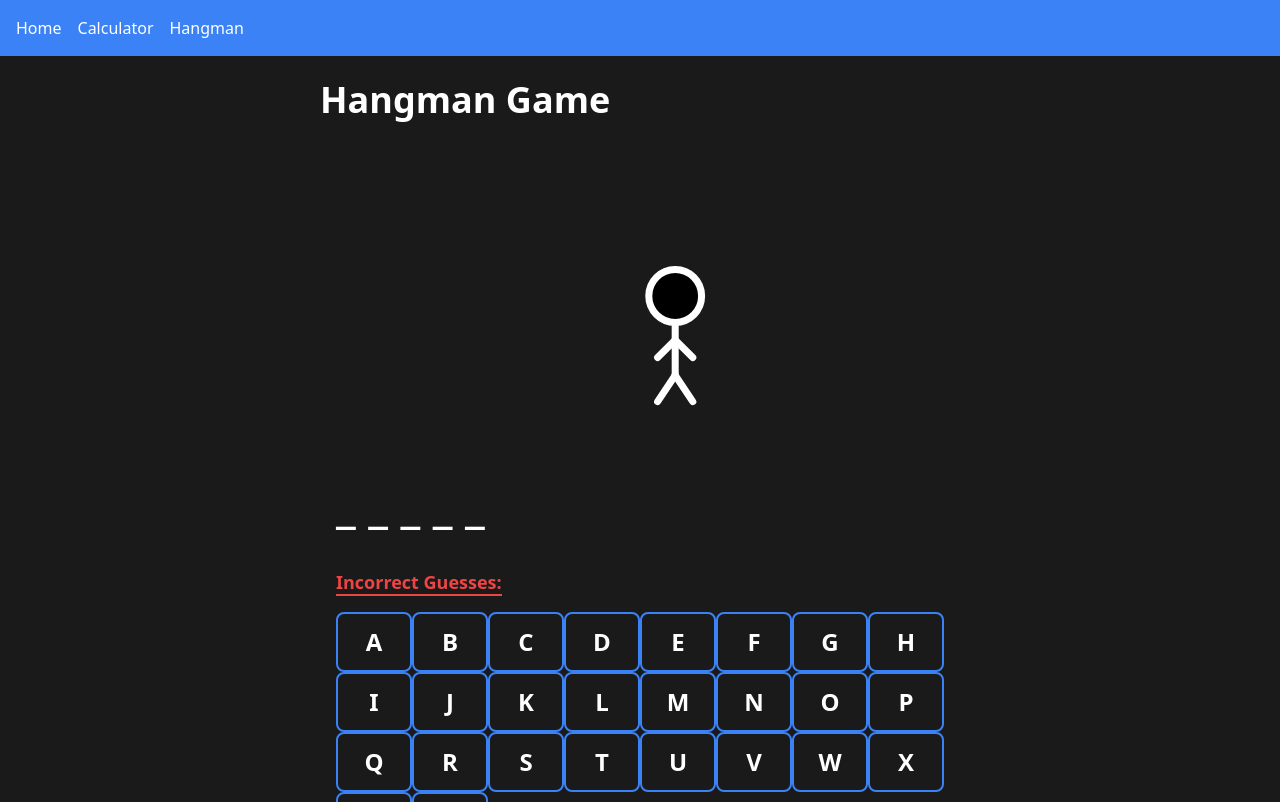
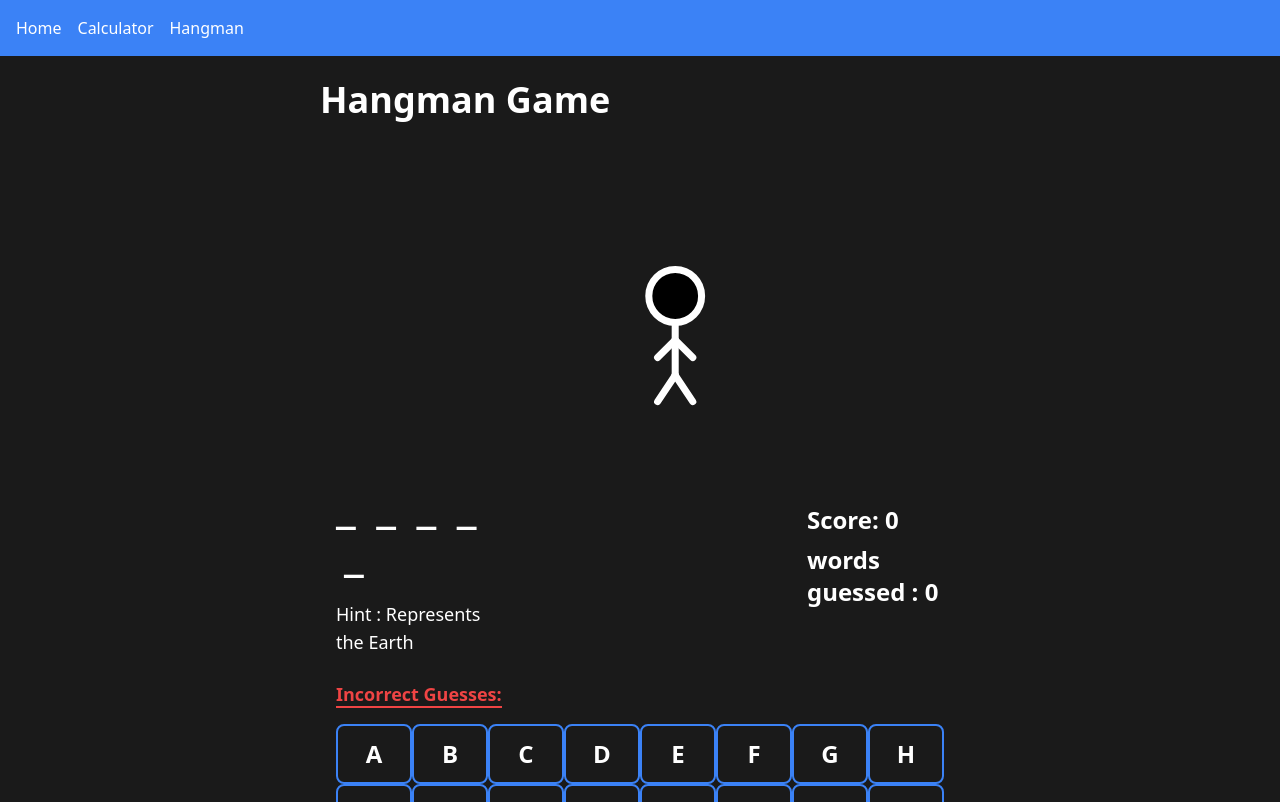
Before and after one commit to DhanishFrost/SnapBack, a React (Vite) app: page /SnapBack/hangman in a window 1280 px wide. Shown: the top 802 px of the page. Built offline with nearby package versions, Linux system fonts and the light colour scheme.

Commit message:
hangman logic

```diff
--- a/index.html
+++ b/index.html
@@ -4,6 +4,7 @@
     <meta charset="UTF-8" />
     <link rel="icon" type="image/svg+xml" href="/vite.svg" />
     <meta name="viewport" content="width=device-width, initial-scale=1.0" />
+     <meta name="description" content="SnapBack the ideal gaming arcade">
     <meta name="theme-color" content="#000000">
     <link rel="stylesheet" href="./src/index.css">
     <title>SnapBack</title>
--- a/package.json
+++ b/package.json
@@ -12,6 +12,7 @@
     "deploy": "gh-pages -d dist"
   },
   "dependencies": {
+    "axios": "^1.5.0",
     "react": "^18.2.0",
     "react-dom": "^18.2.0",
     "react-router-dom": "^6.15.0"
--- a/src/pages/hangman-pages/GameBoard.jsx
+++ b/src/pages/hangman-pages/GameBoard.jsx
@@ -2,11 +2,23 @@ import React, { useRef } from "react";
 import WordDisplay from "./WordDisplay";
 import HangmanDrawing from "./HangmanDrawing";
 
-
-function GameBoard({ wordToGuess, guessedLetters, incorrectGuesses, onNewGame, onGuess, gameStatus }) {
+function GameBoard({
+  wordToGuess,
+  hint,
+  guessedLetters,
+  incorrectGuesses,
+  onNewGame,
+  onGuess,
+  gameStatus,
+  score,
+  setScore,
+  resetScore,
+  totalWordsGuessed,
+}) {
   const correctAudio = useRef(null);
   const incorrectAudio = useRef(null);
-  const baseUrl = process.env.NODE_ENV === 'development' ? '/' : '/SnapBack/';
+  const baseUrl =
+    process.env.NODE_ENV === "development" ? "/" : "/SnapBack/";
 
   const playCorrectAudio = () => {
     if (correctAudio.current) {
@@ -25,28 +37,47 @@ function GameBoard({ wordToGuess, guessedLetters, incorrectGuesses, onNewGame, o
 
     if (wordToGuess.includes(letter)) {
       playCorrectAudio();
+      setScore(score + 1);
     } else {
       playIncorrectAudio();
+
+      if (gameStatus() === 'game over') {
+        resetScore();
+      }
     }
   };
 
-
   return (
     <div className="p-4 rounded-lg">
-      {gameStatus() === 'win' && (
-        <div className="text-green-600 text-2xl font-semibold flex">
-          You win! The word was: <p className="uppercase lg:ml-3">{wordToGuess}</p>
+      {gameStatus() === 'game over' && (
+        <div className=" text-2xl font-semibold">
+          <div className="text-red-600 flex">
+            Game Over! The word was: <p className="uppercase lg:ml-3">{wordToGuess}</p>
           </div>
-      )}
-      {gameStatus() === 'lose' && (
-        <div className="text-red-600 text-2xl font-semibold flex">
-          You lose! The word was: <p className="uppercase lg:ml-3">{wordToGuess}</p>
+          <div className="text-white flex-1">
+            <p>Your score :  {score} points</p>
+            <p>Words guessed : {totalWordsGuessed}</p>
+          </div>
         </div>
       )}
       {gameStatus() === 'ongoing' && (
         <div>
           <HangmanDrawing incorrectGuesses={incorrectGuesses} />
+          <div className="lg:flex lg:justify-between lg:mr-80">
+            <div>
               <WordDisplay wordToGuess={wordToGuess} guessedLetters={guessedLetters} />
+              <p className="text-white lg:ml-80 mb-6 text-lg">Hint : {hint}</p>
+            </div>
+            <div>
+              <div className="lg:ml-80 mt-6 text-2xl font-semibold text-white">
+                Score: {score}
+              </div>
+              <div className="lg:ml-80 mt-2 mb-6 text-2xl font-semibold text-white">
+                words guessed : {totalWordsGuessed}
+              </div>
+            </div>
+          </div>
+
           <div className="text-red-500 font-semibold text-lg lg:ml-80">
             <span className="border-b-2 border-red-500">Incorrect Guesses:</span>
             <span className="ml-2 uppercase">
@@ -61,7 +92,7 @@ function GameBoard({ wordToGuess, guessedLetters, incorrectGuesses, onNewGame, o
             </span>
           </div>
           <div className="lg:mx-80 mt-4 grid grid-cols-8 max-lg:grid max-lg:grid-cols-6">
-            {'abcdefghijklmnopqrstuvwxyz'.split('').map((letter) => {
+            {"abcdefghijklmnopqrstuvwxyz".split("").map((letter) => {
               const isGuessed = guessedLetters.includes(letter);
               const isIncorrect = incorrectGuesses.includes(letter);
 
@@ -70,15 +101,14 @@ function GameBoard({ wordToGuess, guessedLetters, incorrectGuesses, onNewGame, o
                   key={letter}
                   onClick={() => handleGuess(letter)}
                   className={`px-4 py-3 font-semibold text-2xl uppercase rounded-lg ${isGuessed && !isIncorrect
-                    ? 'border-2 border-green-500 text-green-500'
+                    ? "border-2 border-green-500 text-green-500"
                     : isIncorrect
-                      ? 'border-2 border-red-500 text-red-500 cursor-not-allowed'
-                      : 'border-2 border-blue-500 text-white hover:bg-blue-700'
+                      ? "border-2 border-red-500 text-red-500 cursor-not-allowed"
+                      : "border-2 border-blue-500 text-white hover:bg-blue-700"
                     }`}
                   disabled={isGuessed || isIncorrect}
                 >
                   {letter}
-
                 </button>
               );
             })}
@@ -86,15 +116,15 @@ function GameBoard({ wordToGuess, guessedLetters, incorrectGuesses, onNewGame, o
           <audio ref={correctAudio} src={`${baseUrl}correct.mp3`}></audio>
           <audio ref={incorrectAudio} src={`${baseUrl}incorrect.mp3`}></audio>
         </div>
-
-
       )}
+      {gameStatus() === 'game over' && (
         <button
           onClick={onNewGame}
-        className="lg:ml-80 mt-6 py-2 px-8 border-2 font-semibol border-green-500 text-white rounded hover:bg-green-600"
+          className="lg:ml-80 mt-6 py-2 px-8 border-2 font-semibold border-green-500 text-white rounded hover:bg-green-600"
         >
           New Game
         </button>
+      )}
     </div>
   );
 }
--- a/src/pages/hangman-pages/HangmanGame.jsx
+++ b/src/pages/hangman-pages/HangmanGame.jsx
@@ -1,20 +1,26 @@
 import React, { useState, useEffect } from 'react';
 import GameBoard from './GameBoard';
-
-const words = ['apple', 'banana', 'cherry', 'date', 'elderberry'];
+import { RandomWordAndHint } from './RandomWordsAndHint';
 
 function HangmanGame() {
   const [wordToGuess, setWordToGuess] = useState('');
+  const [hint, setHint] = useState('');
   const [guessedLetters, setGuessedLetters] = useState([]);
   const [incorrectGuesses, setIncorrectGuesses] = useState([]);
+  const [score, setScore] = useState(0);
   const maxAttempts = 6;
+  const [totalWordsGuessed, setTotalWordsGuessed] = useState(0);
 
   const newGame = () => {
-    const randomIndex = Math.floor(Math.random() * words.length);
-    const randomWord = words[randomIndex];
-    setWordToGuess(randomWord);
+    const { word, hint } = RandomWordAndHint();
+    setWordToGuess(word);
+    setHint(hint);
     setGuessedLetters([]);
     setIncorrectGuesses([]);
+    if (incorrectGuesses.length >= maxAttempts) {
+      setScore(0);
+      setTotalWordsGuessed(0);
+    }
   };
 
   useEffect(() => {
@@ -31,30 +37,49 @@ function HangmanGame() {
     }
   };
 
+  const resetScore = () => {
+    setScore(0);
+  };
+
   const gameStatus = () => {
     const wordSet = new Set(wordToGuess.split(''));
     const correctGuesses = guessedLetters.filter((letter) =>
       wordSet.has(letter)
     );
+
     if (correctGuesses.length === wordSet.size) {
-      return 'win';
+      if (guessedLetters.length > 0 || incorrectGuesses.length > 0) {
+        setScore(score + 1);
+        setTotalWordsGuessed(totalWordsGuessed + 1);
+      }
+      setWordToGuess('');
+      setGuessedLetters([]);
+      setIncorrectGuesses([]);
+      newGame();
+      return 'ongoing';
     } else if (incorrectGuesses.length >= maxAttempts) {
-      return 'lose';
+      return 'game over';
     } else {
       return 'ongoing';
     }
   };
+
 
   return (
     <div className="App">
       <h1 className='max-lg:text-center text-white lg:text-4xl text-3xl lg:ml-80 mt-6 font-semibold'>Hangman Game</h1>
       <GameBoard
         wordToGuess={wordToGuess}
+        hint={hint}
         guessedLetters={guessedLetters}
         incorrectGuesses={incorrectGuesses}
         onNewGame={newGame}
         onGuess={handleGuess}
         gameStatus={gameStatus}
+        score={score}
+        setScore={setScore}
+        resetScore={resetScore}
+        totalWordsGuessed={totalWordsGuessed}
       />
     </div>
   );
--- /dev/null
+++ b/src/pages/hangman-pages/RandomWordsAndHint.jsx
@@ -0,0 +1,58 @@
+
+export const RandomWordAndHint = () => {
+    const words = [
+        { word: 'apple', hint: 'A fruit' },
+        { word: 'orange', hint: 'A fruit' },
+        { word: "banana", hint: "A yellow fruit" },
+        { word: "computer", hint: "An electronic device" },
+        { word: "ocean", hint: "A large body of water" },
+        { word: "guitar", hint: "A musical instrument" },
+        { word: "book", hint: "Contains written information" },
+        { word: "dog", hint: "A common pet" },
+        { word: "mountain", hint: "A tall natural landform" },
+        { word: "basketball", hint: "A sports ball used in a game" },
+        { word: "pizza", hint: "A popular Italian dish" },
+        { word: "bicycle", hint: "A two-wheeled vehicle" },
+        { word: "sunglasses", hint: "Protects your eyes from the sun" },
+        { word: "garden", hint: "A place to grow plants" },
+        { word: "television", hint: "A device for watching shows" },
+        { word: "keyboard", hint: "Used for typing on a computer" },
+        { word: "camera", hint: "Used to capture photos" },
+        { word: "tree", hint: "A tall plant with branches" },
+        { word: "shoes", hint: "Footwear for your feet" },
+        { word: "music", hint: "Melodies and rhythms" },
+        { word: "beach", hint: "Sandy shore by the sea" },
+        { word: "umbrella", hint: "Keeps you dry in the rain" },
+        { word: "movie", hint: "A film for entertainment" },
+        { word: "moon", hint: "Earth's natural satellite" },
+        { word: "jacket", hint: "Keeps you warm in cold weather" },
+        { word: "pencil", hint: "Used for writing and drawing" },
+        { word: "clock", hint: "Tells you the time" },
+        { word: "flower", hint: "Blooms in gardens" },
+        { word: "phone", hint: "Communication device" },
+        { word: "cake", hint: "Sweet dessert" },
+        { word: "door", hint: "Entrance to a room" },
+        { word: "cloud", hint: "Visible mass of water vapor" },
+        { word: "chair", hint: "For sitting" },
+        { word: "map", hint: "Shows locations" },
+        { word: "wallet", hint: "Holds money and cards" },
+        { word: "hat", hint: "Worn on the head" },
+        { word: "globe", hint: "Represents the Earth" },
+        { word: "mirror", hint: "Reflects your image" },
+        { word: "cookie", hint: "Sweet treat" },
+        { word: "carrot", hint: "Orange vegetable" },
+        { word: "swimming", hint: "Activity in the water" },
+        { word: "fire", hint: "Produces heat and light" },
+        { word: "camera", hint: "Captures memories" },
+        { word: "socks", hint: "Worn on your feet" },
+        { word: "key", hint: "Unlocks doors" },
+        { word: "globe", hint: "Represents the world" },
+        { word: "painting", hint: "Art on canvas" },
+        { word: "moon", hint: "Lunar body" },
+        { word: "chocolate", hint: "Sweet indulgence" },
+        { word: "phone", hint: "Communication device" },
+        { word: "computer", hint: "Electronic tool" }
+    ];
+    const randomIndex = Math.floor(Math.random() * words.length);
+    return words[randomIndex];
+};
--- a/src/pages/hangman-pages/WordDisplay.jsx
+++ b/src/pages/hangman-pages/WordDisplay.jsx
@@ -2,7 +2,7 @@ import React from "react";
 
 export default function WordDisplay({ wordToGuess, guessedLetters }) {
     return (
-        <div className="lg:ml-80 mb-10 uppercase text-white text-3xl lg:text-5xl font-semibold ">
+        <div className="lg:ml-80 mb-6 space-x-2 uppercase text-white text-3xl lg:text-5xl font-semibold ">
             {wordToGuess.split('').map((letter, index) => (
                 <span key={index}>
                     {guessedLetters.includes(letter) ? letter : '_ '}
```
Also changed, not shown: 1 other file (tests, documents, lock files or other folders). Lines whose indentation alone changed are shown as unchanged.
